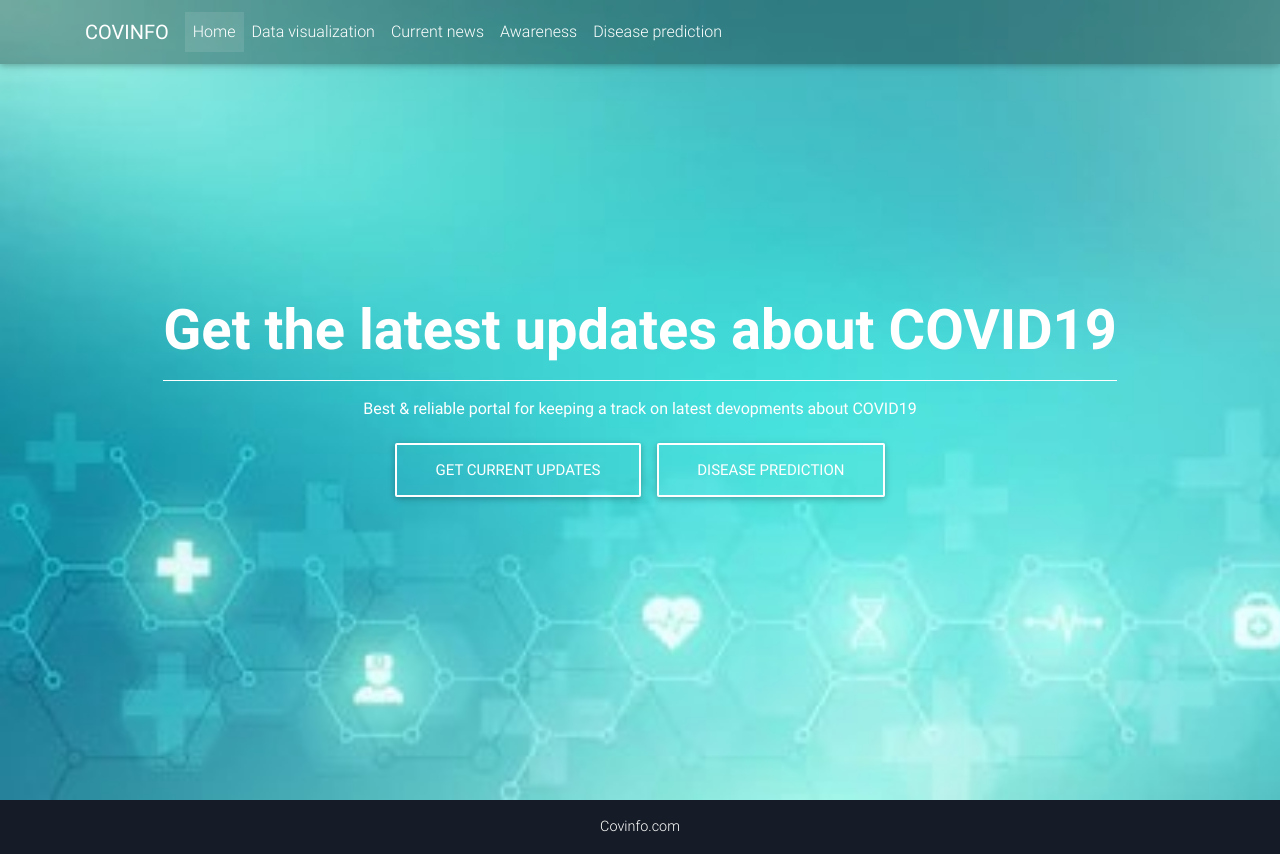
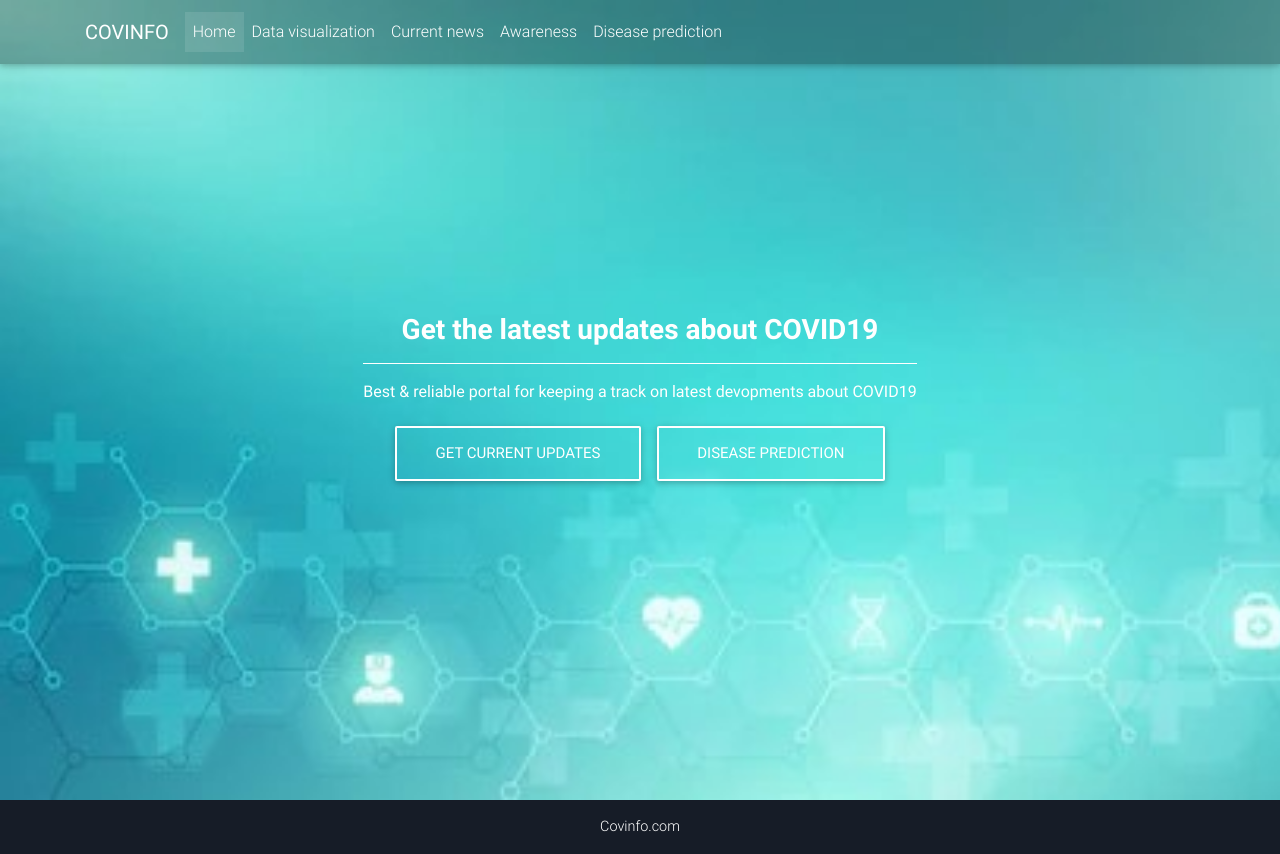
Before and after one commit to abhishekcodework/covinfo, a Flask app: page / in a window 1280 px wide. Run offline with Flask 2, Linux system fonts and the light colour scheme; parts of the project's set-up code (start-up, migrations or seed data) failed here and were passed over; some libraries are stand-ins or nearby versions; some web fonts are replaced.

Commit message:
home UI optimized8.0

```diff
--- a/templates/home.html
+++ b/templates/home.html
@@ -77,14 +77,14 @@
   <!-- Navbar -->
 
   <!-- Full Page Intro -->
-  <div class="view" style="background-image: url('static/img/health3.jpg'); background-repeat: repeat; background-size: cover;  position: relative; bottom: 0px;">
+  <div class="view" style="background-image: url('static/img/health3.jpg'); background-repeat: no-repeat; background-size: cover;  position: relative; bottom: 0px;">
 
     <!-- Mask & flexbox options-->
-    <div class="mask rgba-black-light d-flex justify-content-center align-items-center">
+    <div class="mask  d-flex justify-content-center align-items-center">
 
       <!-- Content -->
       <div class="text-center white-text mx-5 wow fadeIn">
-      <h1 class="display-4 font-weight-bold">Get the latest updates about COVID19</h1>
+      <h3 class=" font-weight-bold">Get the latest updates about COVID19</h3>
 
             <hr class="hr-light">
 
```
